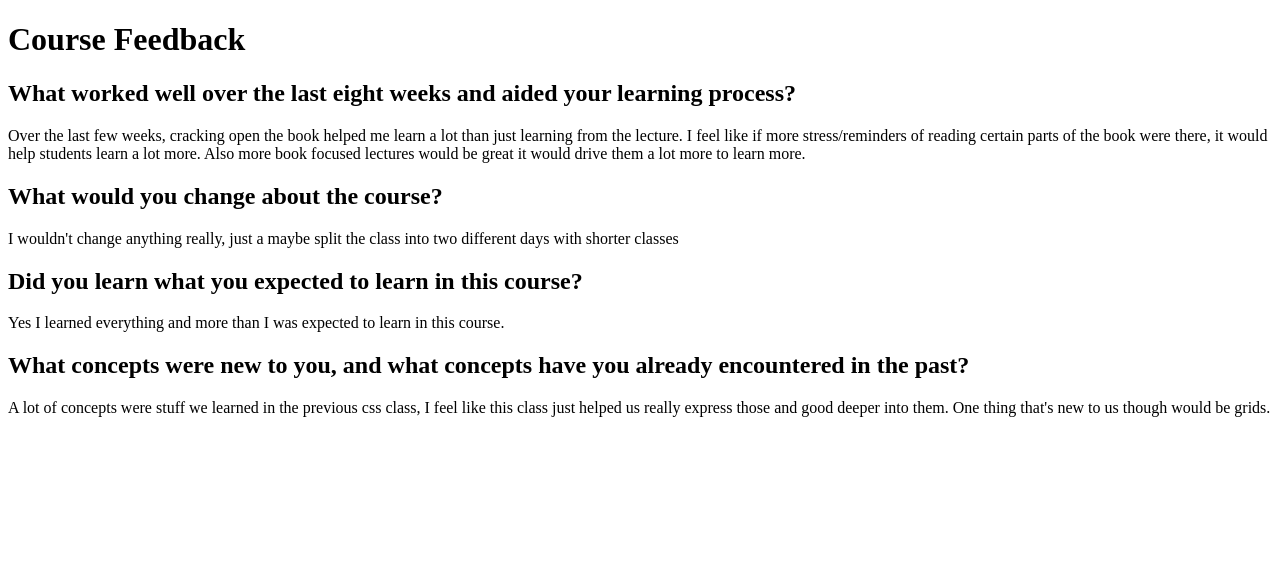
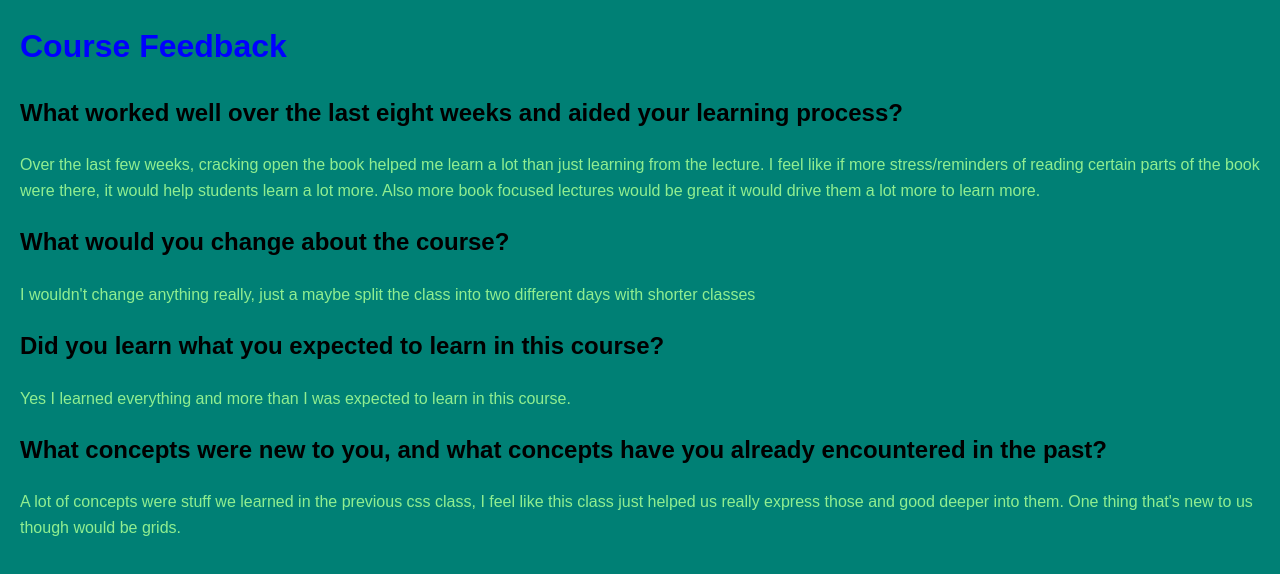
Before and after one commit to matthew41305/COMP001B.Overview, a plain HTML site: page index.html in a window 1280 px wide. Drawn offline with Linux system fonts and the light colour scheme.

Commit message:
Finished styling for page, kept basic

```diff
--- a/index.html
+++ b/index.html
@@ -4,7 +4,7 @@
     <meta charset="UTF-8">
     <meta name="viewport" content="width=device-width, initial-scale=1.0">
     <title>Course Feedback</title>
-    <link rel="stylesheet" href="style.css">
+    <link rel="stylesheet" href="main.css">
 </head>
 <body>
     <h1>Course Feedback</h1>
--- a/main.css
+++ b/main.css
@@ -0,0 +1,19 @@
+body {
+    font-family: Arial, sans-serif;
+    line-height: 1.6;
+    margin: 20px;
+    background-color: rgb(0, 128, 117);
+    color: lightgreen;
+  }
+
+  h1 {
+    color: blue;
+  }
+
+  h2 {
+    color: black;
+  }
+
+  p {
+    margin-bottom: 10px;
+  }
```
